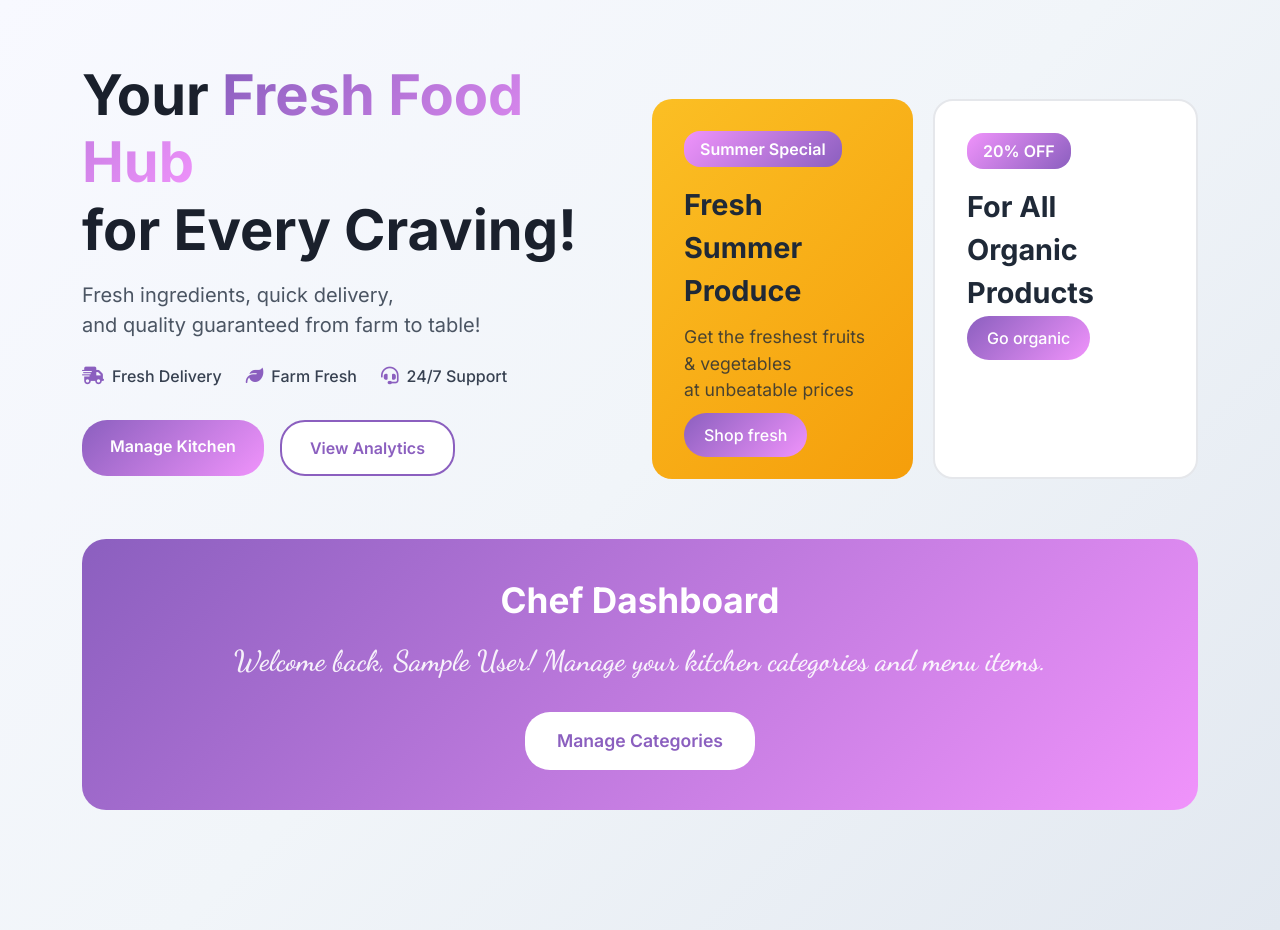
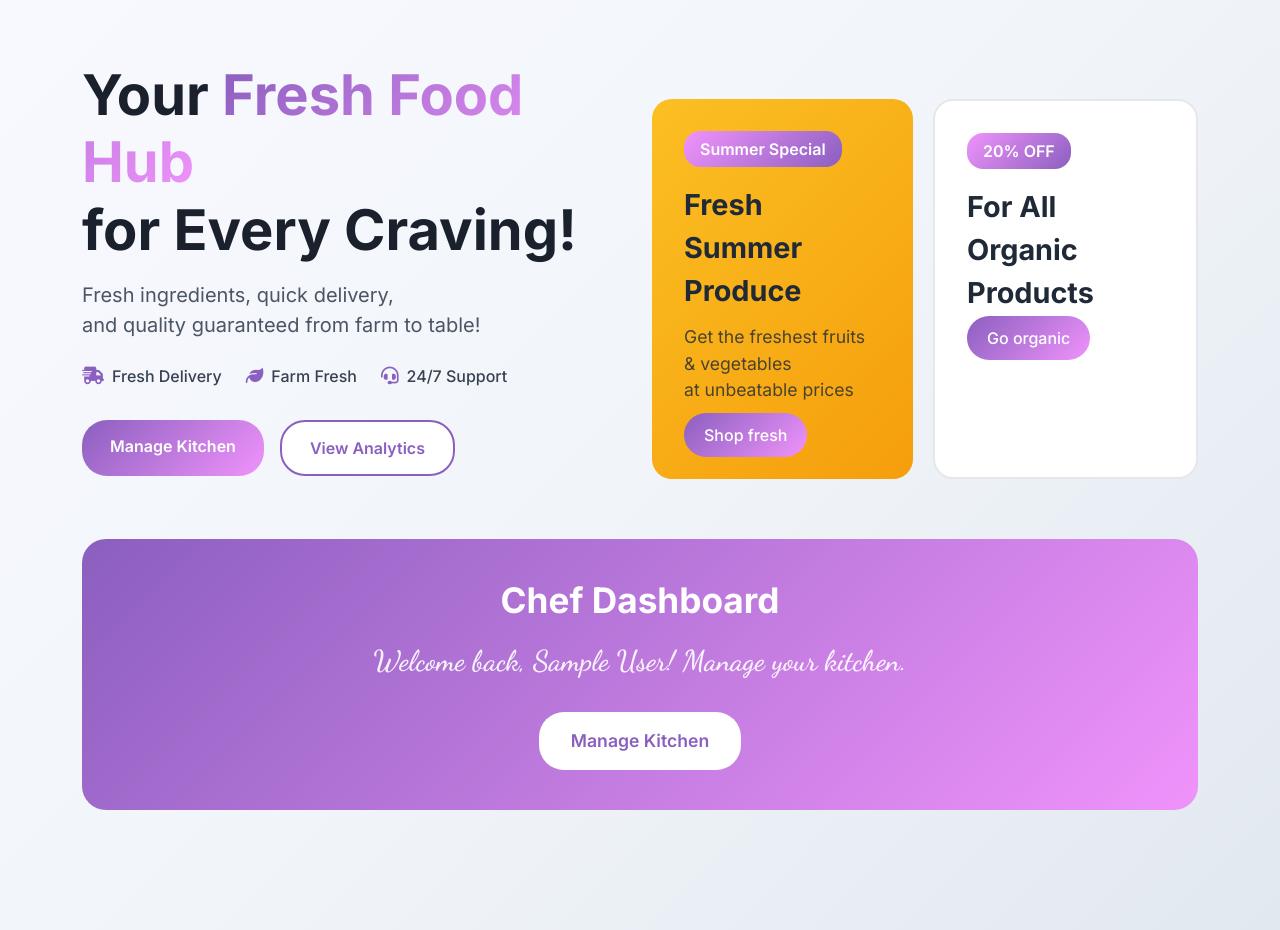
Before and after one commit to csomuah3/REGISTER_SAMPLE, a PHP site: page /index.php in a window 1280 px wide. Shown: the part 164-1094 px from the top of the page. Run offline with PHP 8.4, Linux system fonts and the light colour scheme; the visitor is signed in with stand-in values (Sample User, id 1).

Commit message:
changing

```diff
--- a/index.php
+++ b/index.php
@@ -1029,8 +1029,8 @@ if ($is_logged_in) {
 			<?php if ($is_admin): ?>
 				<div class="admin-panel animate__animated animate__zoomIn">
 					<h3>Chef Dashboard</h3>
-					<p>Welcome back, <?= htmlspecialchars($_SESSION['name'] ?? 'Chef') ?>! Manage your kitchen categories and menu items.</p>
-					<a href="admin/category.php" class="admin-btn">Manage Categories</a>
+					<p>Welcome back, <?= htmlspecialchars($_SESSION['name'] ?? 'Chef') ?>! Manage your kitchen.</p>
+					<a href="admin/category.php" class="admin-btn">Manage Kitchen</a>
 				</div>
 			<?php endif; ?>
 		</div>
```
